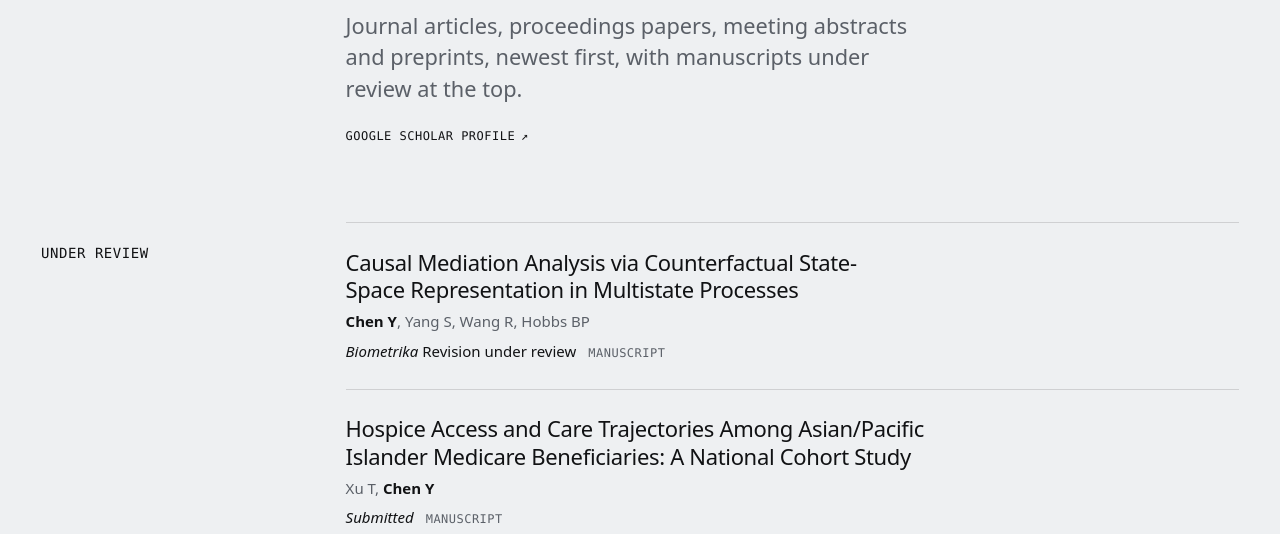
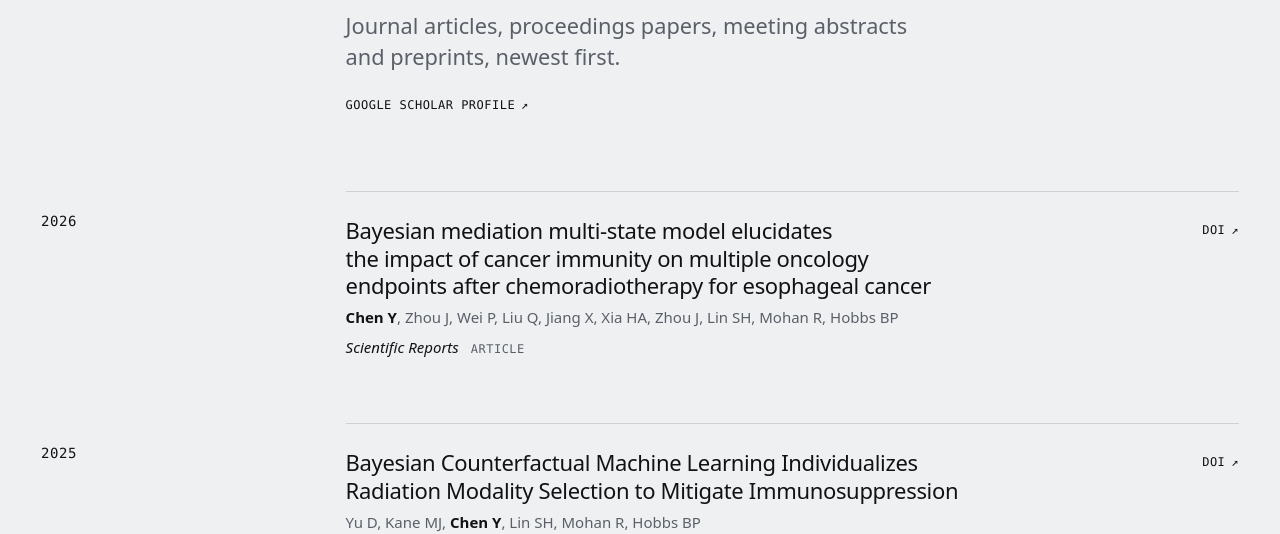
Before and after one commit to yiqingchen0/yiqingchen0.github.io, an Astro site: page /publications in a window 1280 px wide. Shown: the part 273-807 px from the top of the page. Built offline with nearby package versions, Linux system fonts and the light colour scheme; Astro itself is replaced by a stand-in of ours.

Commit message:
Hide under-review manuscripts from publications page

```diff
--- a/src/data/publications.yaml
+++ b/src/data/publications.yaml
@@ -1,5 +1,5 @@
-# Publications. The site groups them by year (newest first), with manuscripts
-# under review (type: manuscript) in their own group at the top.
+# Publications. The Publications page groups entries by year (newest first).
+# Manuscripts under review (type: manuscript) are retained here but hidden on that page.
 #
 # Fields: id (unique), title, authors (Vancouver style: Family Initials, ...),
 # venue, details (volume(issue):pages), year, type, doi or url, featured.
--- a/src/pages/publications.astro
+++ b/src/pages/publications.astro
@@ -6,21 +6,20 @@ import { externalLinks } from '../site.config';
 import { getPublications } from '../utils/content';
 import { groupByYear } from '../utils/list';
 
-const publications = await getPublications();
-const underReview = publications.filter((p) => p.data.type === 'manuscript');
-const published = publications.filter((p) => p.data.type !== 'manuscript');
-const groups = [
-	...(underReview.length > 0 ? [{ id: 'under-review', label: 'Under review', items: underReview }] : []),
-	...groupByYear(published).map((group) => ({ id: `year-${group.year}`, label: String(group.year), items: group.items })),
-];
+const published = (await getPublications()).filter((p) => p.data.type !== 'manuscript');
+const groups = groupByYear(published).map((group) => ({
+	id: `year-${group.year}`,
+	label: String(group.year),
+	items: group.items,
+}));
 const scholar = externalLinks.find((link) => link.label === 'Google Scholar');
 ---
 
-<BaseLayout title="Publications" description="Journal articles, proceedings papers, abstracts and manuscripts under review.">
+<BaseLayout title="Publications" description="Journal articles, proceedings papers, meeting abstracts and preprints.">
 	<PageHeader
 		label="Publications"
 		title="Publications"
-		intro="Journal articles, proceedings papers, meeting abstracts and preprints, newest first, with manuscripts under review at the top."
+		intro="Journal articles, proceedings papers, meeting abstracts and preprints, newest first."
 	>
 		{
 			scholar && (
```
